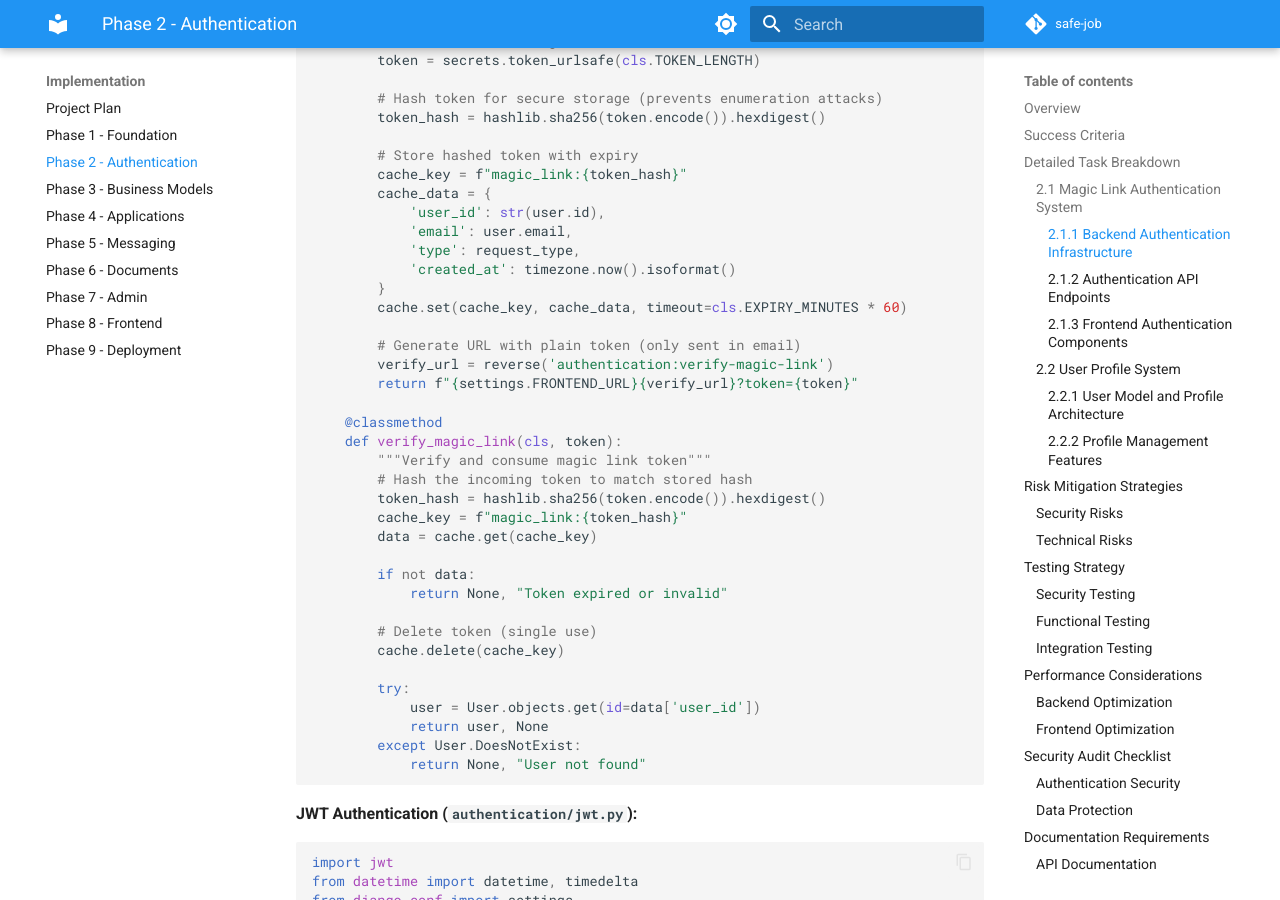
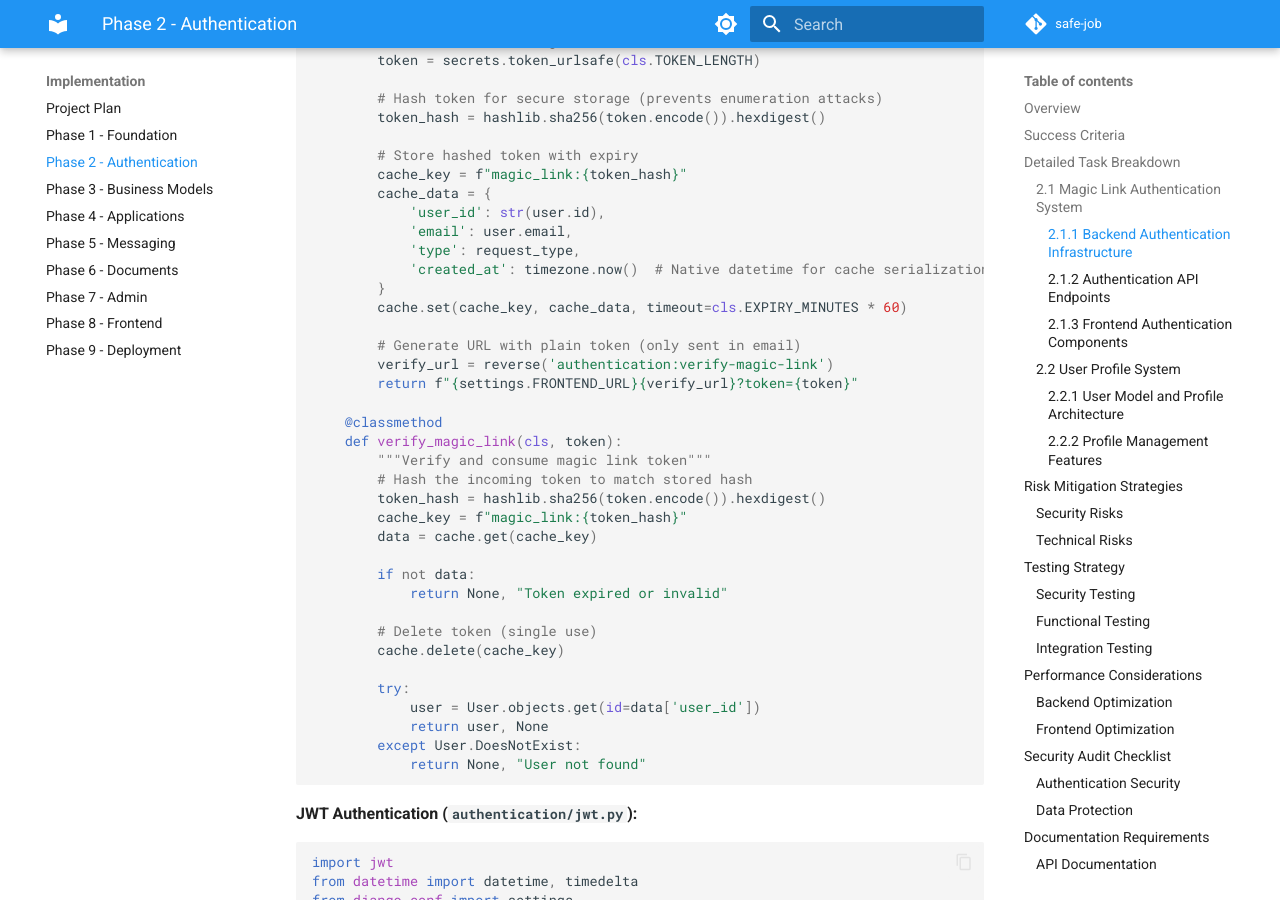
Before and after one commit to bartczak-pa/safe-job, an MkDocs documentation site: the page built from docs/phases/phase-2-authentication.md, in a window 1280 px wide and 900 px high, scrolled down 2787 px. Built offline with MkDocs 1.6.1 and Material for MkDocs 9.7.7, drawn with Linux system fonts in a browser that asks for light colours; comment, search, counter and statistics services are not loaded; the version menu is left out.

Commit message:
Address latest CodeRabbit feedback on Docker and signal handling
Critical fixes:
- Set DJANGO_SETTINGS_MODULE default to production at build time to prevent misconfigurations
- Add exec to CMD to fix signal handling (SIGTERM now reaches Gunicorn directly)
- Store timestamps as native datetime objects instead of ISO strings for better cache performance

These changes ensure:
- Container commands always have proper Django settings configured
- Production deployments handle signals correctly for graceful shutdowns
- Cache serialization is more efficient with native datetime objects

🤖 Generated with [Claude Code](https://claude.ai/code)

Co-Authored-By: Claude <noreply@anthropic.com>

```diff
--- a/docs/phases/phase-2-authentication.md
+++ b/docs/phases/phase-2-authentication.md
@@ -122,7 +122,7 @@ class MagicLinkManager:
             'user_id': str(user.id),
             'email': user.email,
             'type': request_type,
-            'created_at': timezone.now().isoformat()
+            'created_at': timezone.now()  # Native datetime for cache serialization
         }
         cache.set(cache_key, cache_data, timeout=cls.EXPIRY_MINUTES * 60)
 
```
Also changed, not shown: 1 other file.
